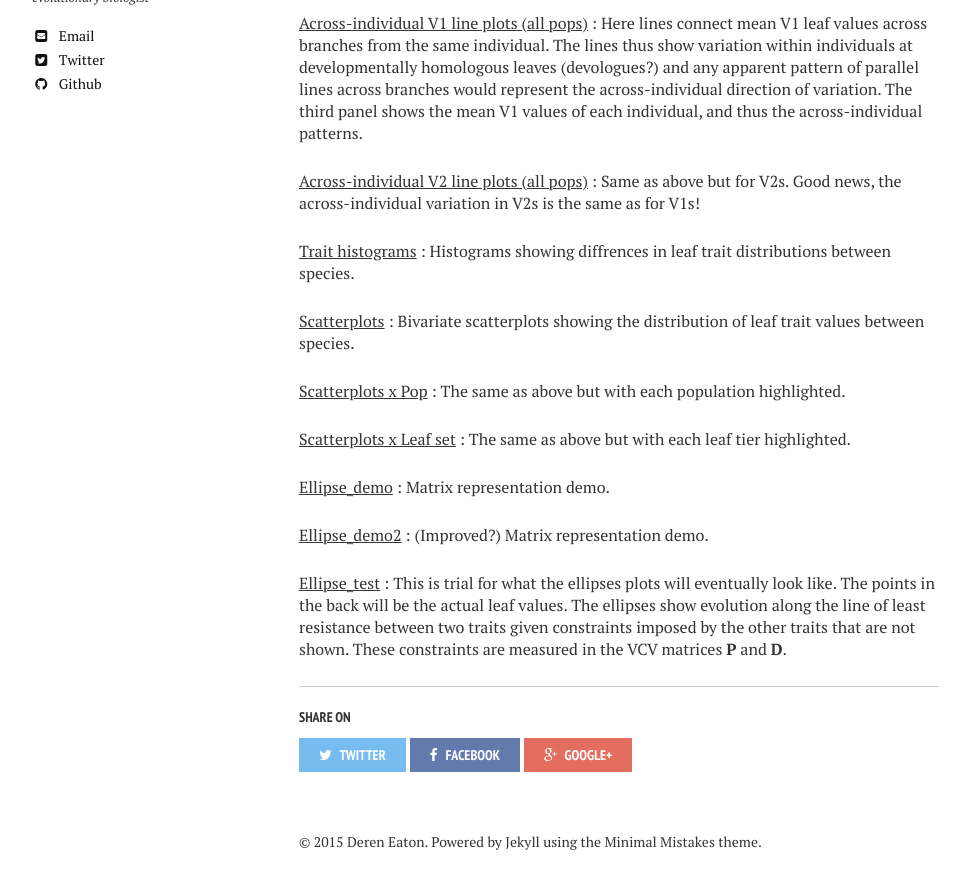
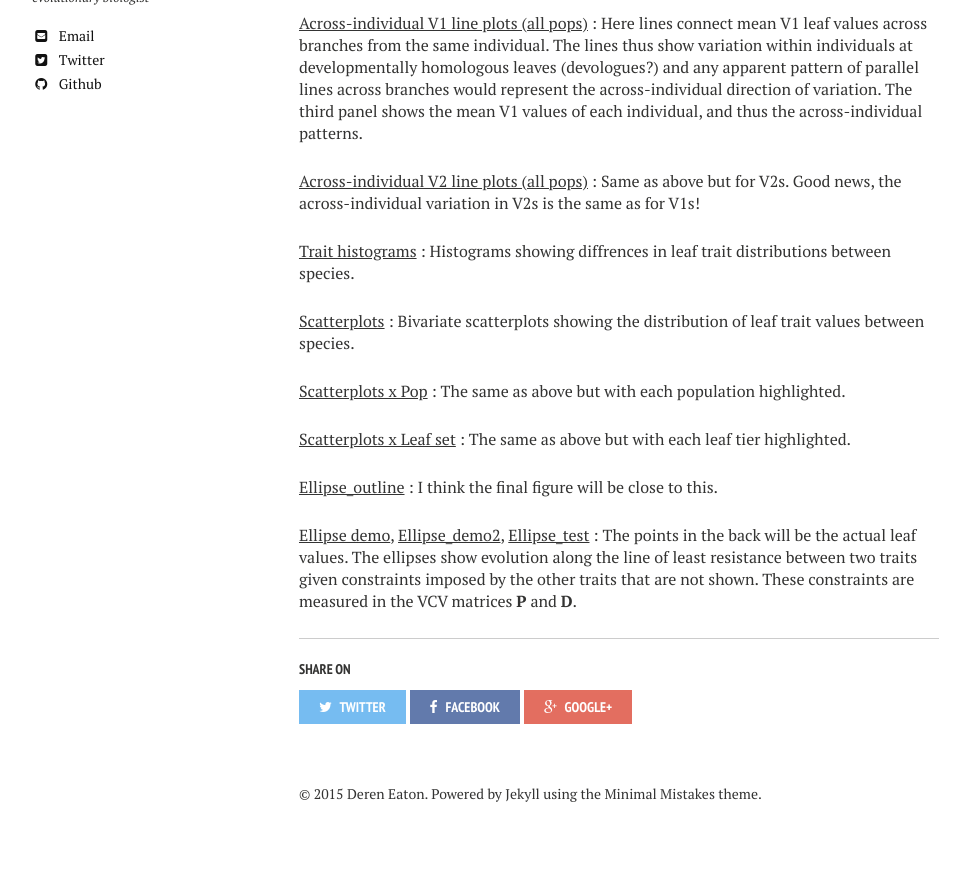
Before and after one commit to dereneaton/dereneaton.github.io, a Jekyll site: the page built from vibgrant/index.md, in a window 1280 px wide and 900 px high, scrolled down 578 px. Shown: the top 889 px of the window, without its empty margins (21-987 px from the left). Built offline with Jekyll 4.4.1, drawn with Linux system fonts in a browser that asks for light colours; nearby versions of some CDN libraries; after the commit the page ends 1430 px from its top, so only the background shows below that.

Commit message:
index up

```diff
--- a/vibgrant/index.md
+++ b/vibgrant/index.md
@@ -28,8 +28,6 @@
 
 [Scatterplots x Leaf set](Full_S_tiers.html) : The same as above but with each leaf tier highlighted.
 
-[Ellipse_demo](Ellipse_demo.html) : Matrix representation demo.
+[Ellipse_outline](Ellipse_outline.svg) : I think the final figure will be close to this.
 
-[Ellipse_demo2](Ellipse_demo2.html) : (Improved?) Matrix representation demo.
-
-[Ellipse_test](Ellipse_testing.html) : This is trial for what the ellipses plots will eventually look like. The points in the back will be the actual leaf values. The ellipses show evolution along the line of least resistance between two traits given constraints imposed by the other traits that are not shown. These constraints are measured in the VCV matrices __P__ and __D__.
+[Ellipse demo](Ellipse_demo.html), [Ellipse_demo2](Ellipse_demo2.html), [Ellipse_test](Ellipse_testing.html) : The points in the back will be the actual leaf values. The ellipses show evolution along the line of least resistance between two traits given constraints imposed by the other traits that are not shown. These constraints are measured in the VCV matrices __P__ and __D__.
```
